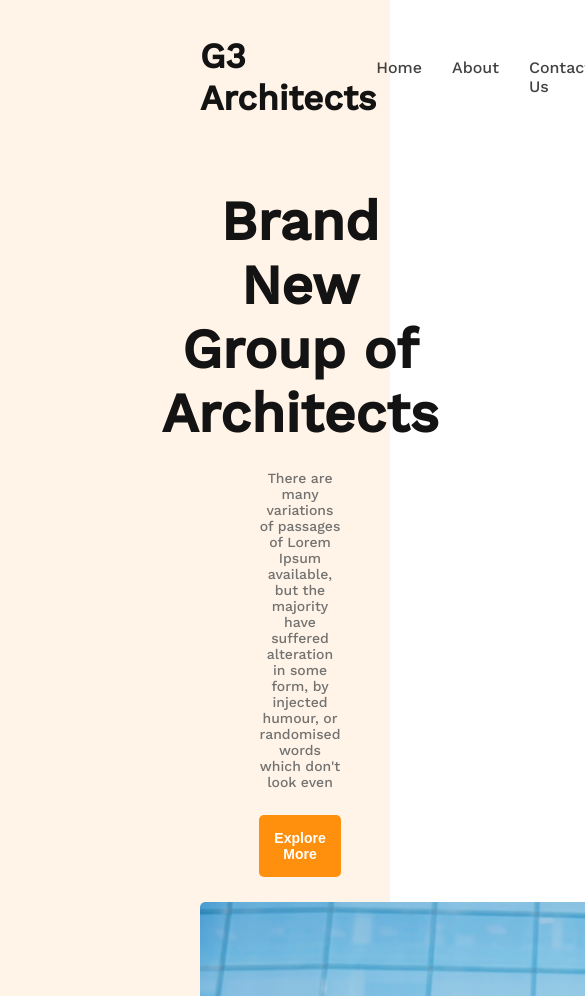
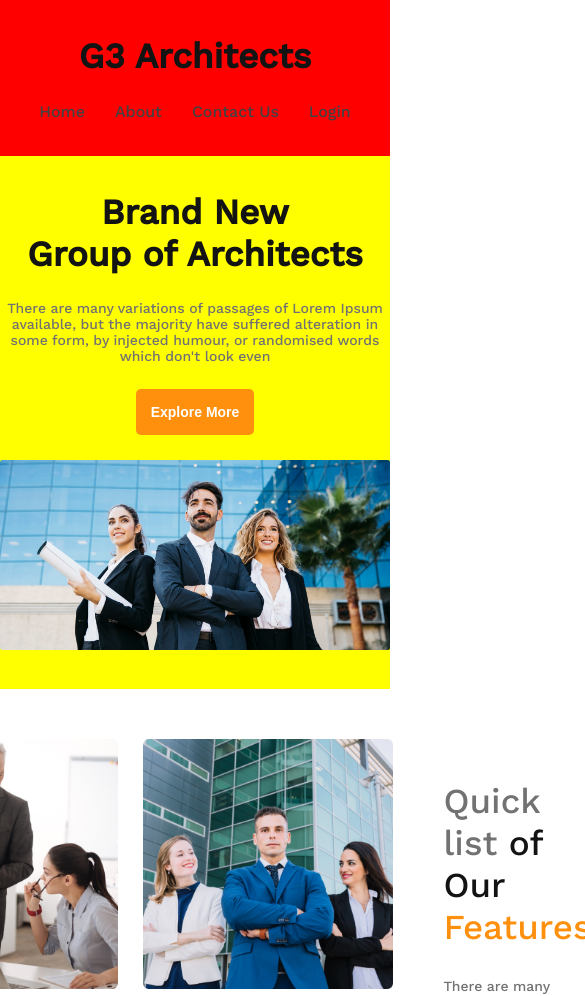
Before and after one commit to aminulislam2002/ph-assignment-number-two, a plain HTML site: page index.html in a window 390 px wide. Shown: the top 996 px of the page, 585 px wide, since content can reach past the window. Drawn offline with nearby package versions, Linux system fonts and the light colour scheme.

Commit message:
nav section responsive

```diff
--- a/styles/style.css
+++ b/styles/style.css
@@ -74,6 +74,7 @@ nav ul li a {
 }
 .banner-image img {
   width: 950px;
+  max-width: 100%;
 }
 /* Header section style end */
 
@@ -293,3 +294,27 @@ footer {
   justify-content: center;
 }
 /* footer section style end */
+
+/* Media query for Mobile devices */
+@media only screen and (max-width: 688px) {
+  /* nav section responsive */
+  nav {
+    background-color: red;
+    flex-direction: column;
+    margin: 0 auto;
+    gap: 25px;
+  }
+
+  /* banner section responsive */
+  .banner {
+    background-color: yellow;
+    margin: 0 auto;
+  }
+  .banner-info {
+    margin: 0 auto;
+  }
+  .banner-info-title {
+    font-size: 35px;
+  }
+  /* imaage section responsive */
+}
```
